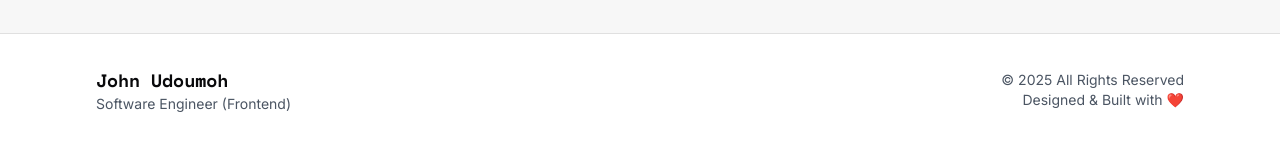
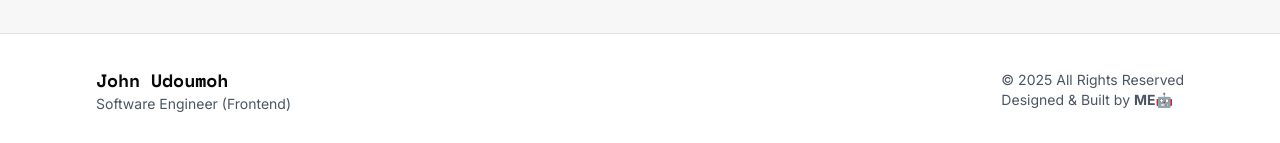
Before and after one commit to udoumoh/portfolio, a Next.js app: page / in a window 1280 px wide. Shown: the part 3874-4017 px from the top of the page. Built offline with nearby package versions, Linux system fonts and the light colour scheme.

Commit message:
footer update

```diff
--- a/src/components/Footer/footer.tsx
+++ b/src/components/Footer/footer.tsx
@@ -11,12 +11,12 @@ const Footer = () => {
           </p>
         </div>
 
-        <div className="text-center md:text-right">
+        <div className="text-center md:text-start">
           <p className="font-inter text-sm text-gray-600">
             © {currentYear} All Rights Reserved
           </p>
           <p className="font-inter text-sm text-gray-600">
-            Designed & Built with ❤️
+            Designed & Built by <strong>ME🤖 </strong>
           </p>
         </div>
       </div>
```
